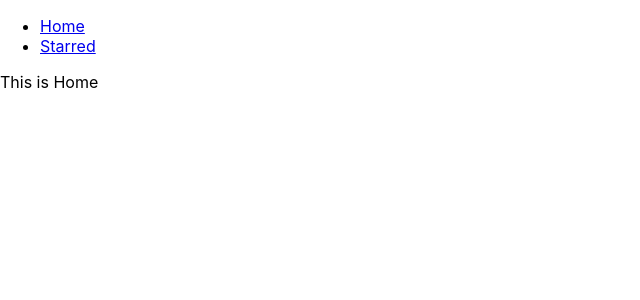
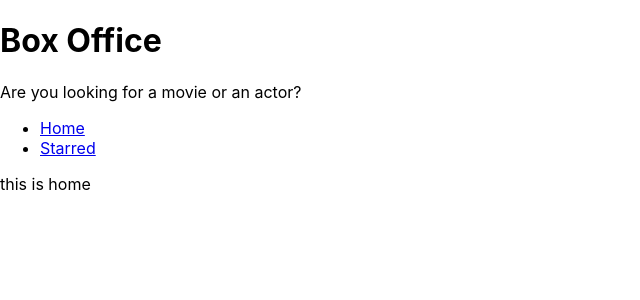
Before and after one commit to Chinmoynath/box-office, a React (Create React App) app: page / in a window 1280 px wide. Shown: the top 300 px of the page, without its empty margins (0-640 px from the left). Built offline with nearby package versions, Linux system fonts and the light colour scheme.

Commit message:
added layout management and created title

```diff
--- a/src/App.js
+++ b/src/App.js
@@ -1,16 +1,12 @@
 import React from 'react';
 import { Switch, Route } from 'react-router-dom';
 // eslint-disable-next-line import/no-named-as-default
-import Navs from './components/Navs'
+
 import Home from './Pages/Home';
 import Starred from './Pages/Starred';
 
 function App() {
   return (
-    <div>
-
-    <Navs />
-
     <Switch>
       <Route exact path="/">
         <Home />
@@ -21,13 +17,10 @@
       </Route>
 
       <Route>
-      <div>
-        Not found
-      </div>
+        <div>Not found</div>
       </Route>
     </Switch>
-    </div>
   );
-}
+};
 
 export default App;
--- a/src/Pages/Home.js
+++ b/src/Pages/Home.js
@@ -1,8 +1,9 @@
 import React from 'react'
+import MainPageLayout from '../components/MainPageLayout'
 
 const Home = () => {
   return (
-    <div>This is Home</div>
+    <MainPageLayout>this is home</MainPageLayout>
   )
 }
 
--- a/src/Pages/Starred.js
+++ b/src/Pages/Starred.js
@@ -1,9 +1,10 @@
 import React from 'react'
+import MainPageLayout from '../components/MainPageLayout'
 
 const Starred = () => {
   return (
-    <div>This is Starred</div>
-  )
-}
+    <MainPageLayout>This is Starred</MainPageLayout>
+  );
+};
 
 export default Starred
--- /dev/null
+++ b/src/components/MainPageLayout.js
@@ -0,0 +1,18 @@
+import React from 'react'
+import Navs from './Navs'
+import Title from './Title';
+
+const MainPageLayout = ({children}) => {
+  return (
+    <div>
+      <Title title= "Box Office" subtitle="Are you looking for a movie or an actor?" />
+      <Navs />
+
+      {children}
+
+
+    </div>
+  )
+};
+
+export default MainPageLayout;
--- /dev/null
+++ b/src/components/Title.js
@@ -0,0 +1,12 @@
+import React from 'react';
+
+const Title = ({ title, subtitle }) => {
+  return (
+    <div>
+      <h1>{title}</h1>
+      <p>{subtitle}</p>
+    </div>
+  );
+};
+
+export default Title;
```
